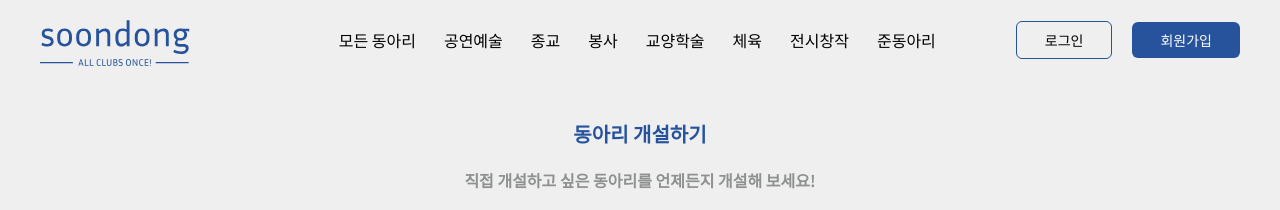
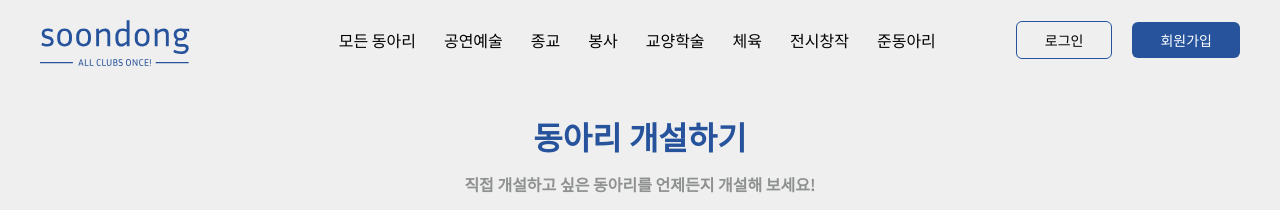
Before and after one commit to TaeWooKim-SCH/soondong, a Next.js app: page /my/clubs/add in a window 1280 px wide. Shown: the top 210 px of the page. Built offline with nearby package versions, Linux system fonts and the light colour scheme; no server answers.

Commit message:
fix: 폴더 구조 변경

```diff
--- a/src/app/_components/Title.tsx
+++ b/src/app/_components/Title.tsx
@@ -1,5 +1,5 @@
 export default function Title({ children, className }: React.ComponentProps<'div'>) {
   return (
-    <div className={`text-lg text-blue font-bold sm:text-xl ${className}`}>{ children }</div>
+    <div className={`text-lg text-blue font-bold sm:text-2xl ${className}`}>{ children }</div>
   );
 }
--- a/src/app/_components/login/LoginForm.tsx
+++ b/src/app/login/_components/LoginForm.tsx
@@ -4,7 +4,7 @@ import { SubmitHandler, useForm } from "react-hook-form";
 import { signIn } from "next-auth/react";
 import { FaUser } from "react-icons/fa";
 import { RiLock2Fill } from "react-icons/ri";
-import LoadingUI from "../LoadingUI";
+import LoadingUI from "../../_components/LoadingUI";
 import { throttle } from "lodash";
 import { encrypt } from "@/utils/modules";
 
--- a/src/app/login/page.tsx
+++ b/src/app/login/page.tsx
@@ -1,7 +1,7 @@
 import Image from "next/image";
 
 import Layout from "../_components/layouts/Layout";
-import LoginForm from "../_components/login/LoginForm";
+import LoginForm from "./_components/LoginForm";
 
 export default function Login() {
   return (
--- a/src/app/my/clubs/add/page.tsx
+++ b/src/app/my/clubs/add/page.tsx
@@ -1,12 +1,12 @@
 import Title from "@/app/_components/Title";
 import Layout from "@/app/_components/layouts/Layout";
-import ClubAddForm from "@/app/_components/my/clubs/add/ClubAddForm";
+import ClubAddForm from "@/app/my/clubs/add/_components/ClubAddForm";
 
 export default function AddClub() {
   return (
     <Layout className="flex flex-col items-center">
       <section className="flex flex-col items-center mb-10">
-        <Title className="mb-5 sm:text-[2rem]">동아리 개설하기</Title>
+        <Title className="mb-5 md:text-[2rem]">동아리 개설하기</Title>
         <div className="text-silver font-semibold">직접 개설하고 싶은 동아리를 언제든지 개설해 보세요!</div>
       </section>
       <ClubAddForm />
--- a/src/app/my/page.tsx
+++ b/src/app/my/page.tsx
@@ -1,6 +1,6 @@
 import Link from "next/link";
 import Layout from "../_components/layouts/Layout";
-import UserInfo from "../_components/my/UserInfo";
+import UserInfo from "./_components/UserInfo";
 
 export default function My() {
   return (
--- a/src/app/_components/signup/SignupForm.tsx
+++ b/src/app/signup/_components/SignupForm.tsx
@@ -8,7 +8,7 @@ import { throttle } from "lodash";
 import SignupInput from "./SignupInput";
 import { collegeInfo } from "../../_modules/data";
 import { decrypt, encrypt } from "@/utils/modules";
-import LoadingUI from "../LoadingUI";
+import LoadingUI from "../../_components/LoadingUI";
 
 export default function SignupForm() {
   const router = useRouter();
--- a/src/app/signup/page.tsx
+++ b/src/app/signup/page.tsx
@@ -1,7 +1,7 @@
 import Image from "next/image";
 
 import Layout from "../_components/layouts/Layout";
-import SignupForm from "../_components/signup/SignupForm";
+import SignupForm from "./_components/SignupForm";
 
 export default function Signup() {
   return (
```
Also changed, not shown: src/app/_components/my/MyLinks.tsx (deleted), src/app/my/_components/UserInfo.tsx (renamed from src/app/_components/my/UserInfo.tsx), src/app/my/clubs/add/_components/ClubAddForm.tsx (renamed from src/app/_components/my/clubs/add/ClubAddForm.tsx), src/app/signup/_components/SignupInput.tsx (renamed from src/app/_components/signup/SignupInput.tsx).
